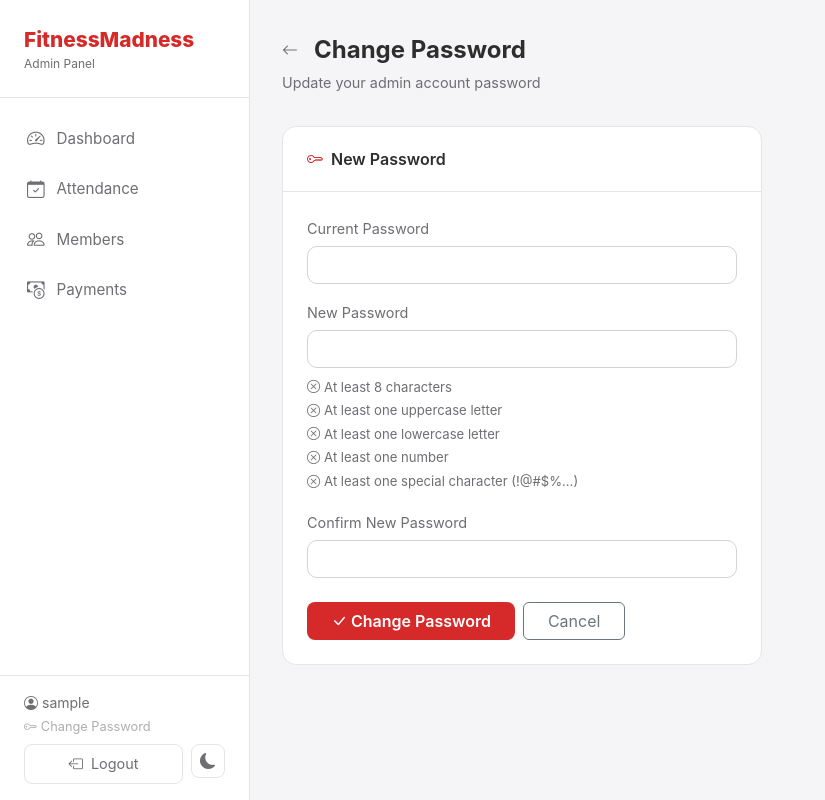
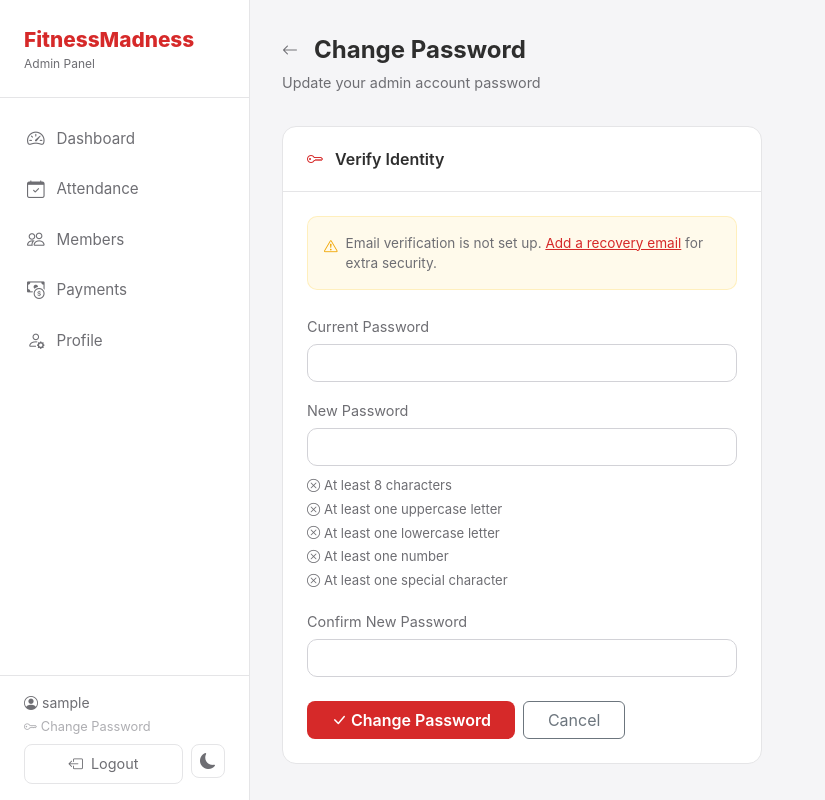
Before and after one commit to reymartlouie/fitnessmadness, a Flask app: page /admin/change-password in a window 1280 px wide. Shown: the whole page, without its empty margins (0-825 px from the left). Run offline with Flask 3, Linux system fonts and the light colour scheme; the visitor is signed in with stand-in values (Sample User, id 1); some libraries are stand-ins or nearby versions.

Commit message:
feat: admin profile + email OTP verification for password changes
Profile page (/admin/profile):
- Admin sets recovery email and phone
- Shows green badge when email is active, yellow warning when not set
- Inline Gmail App Password setup instructions

Change password — two-phase flow when email + mail config are set:
- Phase 1: enter current password → 'Send Code' fires a 6-digit OTP
  to the recovery email (expires 10 min, hashed in session)
- Phase 2: enter OTP + new password + confirm
- Falls back to single-step (current pw only) if no email is configured
- 'Resend Code' link restarts Phase 1

Backend:
- Admin model gains email + phone columns (migrate.py updated)
- Gmail SMTP via smtplib (MAIL_USERNAME / MAIL_PASSWORD in .env)
- Friendly error if credentials wrong or network fails
- OTP stored as bcrypt hash in session; expiry checked server-side

Co-Authored-By: Claude Sonnet 4.6 <noreply@anthropic.com>

```diff
--- a/config.py
+++ b/config.py
@@ -23,4 +23,6 @@ class Config:
     SQLALCHEMY_TRACK_MODIFICATIONS = False
     WTF_CSRF_ENABLED = True
     PERMANENT_SESSION_LIFETIME = 1800  # 30 minutes admin auto-logout
-    GYM_NAME = os.environ.get('GYM_NAME', 'FitnessMadness')
+    GYM_NAME      = os.environ.get('GYM_NAME', 'FitnessMadness')
+    MAIL_USERNAME = os.environ.get('MAIL_USERNAME', '')
+    MAIL_PASSWORD = os.environ.get('MAIL_PASSWORD', '')
--- a/database/migrate.py
+++ b/database/migrate.py
@@ -13,6 +13,8 @@ from extensions import db
 MIGRATIONS = [
     ("members", "phone",  "ALTER TABLE members ADD COLUMN phone VARCHAR(20)"),
     ("members", "email",  "ALTER TABLE members ADD COLUMN email VARCHAR(120)"),
+    ("admins",  "email",  "ALTER TABLE admins ADD COLUMN email VARCHAR(120)"),
+    ("admins",  "phone",  "ALTER TABLE admins ADD COLUMN phone VARCHAR(20)"),
 ]
 
 CREATE_TABLES = [
--- a/models/admin.py
+++ b/models/admin.py
@@ -10,6 +10,8 @@ class Admin(UserMixin, db.Model):
     id = db.Column(db.Integer, primary_key=True)
     username = db.Column(db.String(80), unique=True, nullable=False)
     password_hash = db.Column(db.String(255), nullable=False)
+    email = db.Column(db.String(120), nullable=True)
+    phone = db.Column(db.String(20), nullable=True)
     created_at = db.Column(db.DateTime, default=datetime.utcnow)
 
     def set_password(self, password):
--- a/routes/admin.py
+++ b/routes/admin.py
@@ -1,14 +1,46 @@
 import csv
 import io
 import re
-from flask import Blueprint, render_template, request, Response, redirect, url_for, flash
+import random
+import smtplib
+from email.mime.text import MIMEText
+from email.mime.multipart import MIMEMultipart
+from datetime import date, datetime, time, timedelta
+from flask import Blueprint, render_template, request, Response, redirect, url_for, flash, session, current_app
 from flask_login import login_required, current_user
+from werkzeug.security import generate_password_hash, check_password_hash
 from models.member import Member, MembershipType, MEMBERSHIP_PRICES
 from models.attendance import Attendance
 from models.payment import Payment
 from extensions import db
-from datetime import date, datetime, time
 from dateutil.relativedelta import relativedelta
+
+
+def _send_otp_email(to_email, otp, gym_name):
+    username = current_app.config.get('MAIL_USERNAME', '')
+    password = current_app.config.get('MAIL_PASSWORD', '')
+    if not username or not password:
+        return False, 'Mail credentials not configured in .env (MAIL_USERNAME / MAIL_PASSWORD).'
+    try:
+        msg = MIMEMultipart('alternative')
+        msg['Subject'] = f'{gym_name} — Verification Code'
+        msg['From'] = username
+        msg['To'] = to_email
+        body = (
+            f'Your verification code is:\n\n'
+            f'  {otp}\n\n'
+            f'This code expires in 10 minutes.\n'
+            f'If you did not request this, ignore this email.'
+        )
+        msg.attach(MIMEText(body, 'plain'))
+        with smtplib.SMTP_SSL('smtp.gmail.com', 465, timeout=10) as server:
+            server.login(username, password)
+            server.sendmail(username, to_email, msg.as_string())
+        return True, None
+    except smtplib.SMTPAuthenticationError:
+        return False, 'Gmail authentication failed. Check MAIL_PASSWORD — use a Google App Password, not your login password.'
+    except Exception as e:
+        return False, f'Could not send email: {e}'
 
 
 def _validate_password(password):
@@ -441,34 +473,90 @@ def delete_member(member_id):
     return redirect(url_for('admin.members'))
 
 
+@admin_bp.route('/profile', methods=['GET', 'POST'])
+@login_required
+def profile():
+    if request.method == 'POST':
+        email = request.form.get('email', '').strip()
+        phone = request.form.get('phone', '').strip()
+        current_user.email = email or None
+        current_user.phone = phone or None
+        db.session.commit()
+        flash('Profile updated.', 'success')
+        return redirect(url_for('admin.profile'))
+    return render_template('admin/profile.html')
+
+
 @admin_bp.route('/change-password', methods=['GET', 'POST'])
 @login_required
 def change_password():
-    if request.method == 'POST':
+    has_email = bool(current_user.email)
+    mail_ok   = bool(current_app.config.get('MAIL_USERNAME') and current_app.config.get('MAIL_PASSWORD'))
+    use_otp   = has_email and mail_ok
+
+    # Step 1 — verify current password and send OTP
+    if request.method == 'POST' and request.form.get('action') == 'send_code':
         current_pw = request.form.get('current_password', '').strip()
-        new_pw = request.form.get('new_password', '').strip()
+        if not current_user.check_password(current_pw):
+            flash('Current password is incorrect.', 'danger')
+            return render_template('admin/change_password.html', phase=1, use_otp=use_otp)
+
+        otp = str(random.randint(100000, 999999))
+        ok, err = _send_otp_email(current_user.email, otp, current_app.config['GYM_NAME'])
+        if not ok:
+            flash(err, 'danger')
+            return render_template('admin/change_password.html', phase=1, use_otp=use_otp)
+
+        session['pw_otp']     = generate_password_hash(otp)
+        session['pw_otp_exp'] = (datetime.utcnow() + timedelta(minutes=10)).isoformat()
+        flash(f'A 6-digit code was sent to {current_user.email}. It expires in 10 minutes.', 'success')
+        return render_template('admin/change_password.html', phase=2, use_otp=use_otp)
+
+    # Step 2 — verify OTP + set new password (or direct submit when no OTP)
+    if request.method == 'POST' and request.form.get('action') == 'change':
+        current_pw = request.form.get('current_password', '').strip()
+        new_pw     = request.form.get('new_password', '').strip()
         confirm_pw = request.form.get('confirm_password', '').strip()
+        otp_input  = request.form.get('otp', '').strip()
 
         if not current_user.check_password(current_pw):
             flash('Current password is incorrect.', 'danger')
-            return render_template('admin/change_password.html')
+            return render_template('admin/change_password.html', phase=1, use_otp=use_otp)
+
+        if use_otp:
+            stored_hash = session.get('pw_otp')
+            exp_str     = session.get('pw_otp_exp')
+            if not stored_hash or not exp_str:
+                flash('No verification code found. Please request a new code.', 'danger')
+                return render_template('admin/change_password.html', phase=1, use_otp=use_otp)
+            if datetime.utcnow() > datetime.fromisoformat(exp_str):
+                session.pop('pw_otp', None); session.pop('pw_otp_exp', None)
+                flash('Verification code expired. Please request a new one.', 'danger')
+                return render_template('admin/change_password.html', phase=1, use_otp=use_otp)
+            if not check_password_hash(stored_hash, otp_input):
+                flash('Incorrect verification code.', 'danger')
+                return render_template('admin/change_password.html', phase=2, use_otp=use_otp)
 
         errors = _validate_password(new_pw)
         if errors:
             flash('New password does not meet requirements: ' + ' · '.join(errors), 'danger')
-            return render_template('admin/change_password.html')
+            phase = 2 if use_otp else 1
+            return render_template('admin/change_password.html', phase=phase, use_otp=use_otp)
 
         if new_pw != confirm_pw:
             flash('New passwords do not match.', 'danger')
-            return render_template('admin/change_password.html')
+            phase = 2 if use_otp else 1
+            return render_template('admin/change_password.html', phase=phase, use_otp=use_otp)
 
         if current_user.check_password(new_pw):
             flash('New password must be different from the current password.', 'danger')
-            return render_template('admin/change_password.html')
+            phase = 2 if use_otp else 1
+            return render_template('admin/change_password.html', phase=phase, use_otp=use_otp)
 
+        session.pop('pw_otp', None); session.pop('pw_otp_exp', None)
         current_user.set_password(new_pw)
         db.session.commit()
         flash('Password changed successfully.', 'success')
         return redirect(url_for('admin.dashboard'))
 
-    return render_template('admin/change_password.html')
+    return render_template('admin/change_password.html', phase=1, use_otp=use_otp)
--- a/templates/admin/base.html
+++ b/templates/admin/base.html
@@ -416,6 +416,10 @@
                class="nav-link {% if request.endpoint in ['admin.payments'] %}active{% endif %}">
                 <i class="bi bi-cash-coin"></i> Payments
             </a>
+            <a href="{{ url_for('admin.profile') }}"
+               class="nav-link {% if request.endpoint == 'admin.profile' %}active{% endif %}">
+                <i class="bi bi-person-gear"></i> Profile
+            </a>
         </nav>
 
         <div class="sidebar-footer">
--- a/templates/admin/change_password.html
+++ b/templates/admin/change_password.html
@@ -11,18 +11,104 @@
 </div>
 <div class="page-subtitle">Update your admin account password</div>
 
-<div class="table-card" style="max-width: 480px;">
+<div class="table-card" style="max-width:480px;">
     <div class="table-card-header">
-        <i class="bi bi-key me-2" style="color:var(--accent);"></i>New Password
+        <i class="bi bi-key me-2" style="color:var(--accent);"></i>
+        {% if phase == 2 %}Enter Verification Code{% else %}Verify Identity{% endif %}
     </div>
     <div class="p-4">
-        <form method="POST" id="pwForm" novalidate>
+
+        <!-- OTP not configured notice -->
+        {% if not use_otp %}
+        <div class="d-flex align-items-start gap-2 mb-4 p-3"
+             style="background:rgba(255,193,7,0.08);border:1px solid rgba(255,193,7,0.2);border-radius:10px;font-size:0.85rem;">
+            <i class="bi bi-exclamation-triangle mt-1" style="color:#f0a500;"></i>
+            <span class="text-muted">
+                Email verification is not set up.
+                <a href="{{ url_for('admin.profile') }}" style="color:var(--accent);">Add a recovery email</a>
+                for extra security.
+            </span>
+        </div>
+        {% endif %}
+
+        <!-- ── PHASE 1: current password + send code ── -->
+        {% if phase != 2 %}
+        <form method="POST" id="pwForm">
             <input type="hidden" name="csrf_token" value="{{ csrf_token() }}">
+            <input type="hidden" name="action"
+                   value="{{ 'send_code' if use_otp else 'change' }}">
 
             <div class="mb-3">
                 <label class="form-label">Current Password</label>
-                <input type="password" name="current_password" id="currentPw"
-                       class="form-control" required autocomplete="current-password">
+                <input type="password" name="current_password" class="form-control"
+                       required autocomplete="current-password">
+            </div>
+
+            {% if not use_otp %}
+            <!-- No OTP — show new password fields directly -->
+            <div class="mb-3">
+                <label class="form-label">New Password</label>
+                <input type="password" name="new_password" id="newPw"
+                       class="form-control" required autocomplete="new-password"
+                       oninput="checkStrength()">
+                <div class="mt-2" id="reqs" style="font-size:0.82rem;line-height:1.8;">
+                    <div id="r-len"  class="req"><i class="bi bi-x-circle me-1"></i>At least 8 characters</div>
+                    <div id="r-up"   class="req"><i class="bi bi-x-circle me-1"></i>At least one uppercase letter</div>
+                    <div id="r-low"  class="req"><i class="bi bi-x-circle me-1"></i>At least one lowercase letter</div>
+                    <div id="r-num"  class="req"><i class="bi bi-x-circle me-1"></i>At least one number</div>
+                    <div id="r-spec" class="req"><i class="bi bi-x-circle me-1"></i>At least one special character</div>
+                </div>
+            </div>
+            <div class="mb-4">
+                <label class="form-label">Confirm New Password</label>
+                <input type="password" name="confirm_password" id="confirmPw"
+                       class="form-control" required autocomplete="new-password"
+                       oninput="checkMatch()">
+                <div id="match-msg" class="mt-1" style="font-size:0.82rem;"></div>
+            </div>
+            {% endif %}
+
+            <div class="d-flex gap-2">
+                <button type="submit" class="btn px-4"
+                        style="background:var(--accent);color:#fff;border:none;border-radius:8px;font-weight:600;">
+                    {% if use_otp %}
+                        <i class="bi bi-send me-1"></i>Send Verification Code
+                    {% else %}
+                        <i class="bi bi-check-lg me-1"></i>Change Password
+                    {% endif %}
+                </button>
+                <a href="{{ url_for('admin.dashboard') }}" class="btn btn-outline-secondary px-4">Cancel</a>
+            </div>
+        </form>
+
+        <!-- ── PHASE 2: enter OTP + new password ── -->
+        {% else %}
+        <div class="d-flex align-items-center gap-2 mb-4 p-3"
+             style="background:rgba(25,180,90,0.08);border:1px solid rgba(25,180,90,0.2);border-radius:10px;">
+            <i class="bi bi-envelope-check" style="color:#1a9e58;font-size:1.2rem;flex-shrink:0;"></i>
+            <span style="font-size:0.88rem;color:var(--text-muted);">
+                A 6-digit code was sent to
+                <strong style="color:var(--text);">{{ current_user.email }}</strong>.
+                Enter it below.
+            </span>
+        </div>
+
+        <form method="POST" id="pwForm">
+            <input type="hidden" name="csrf_token" value="{{ csrf_token() }}">
+            <input type="hidden" name="action" value="change">
+
+            <div class="mb-3">
+                <label class="form-label">Current Password</label>
+                <input type="password" name="current_password" class="form-control"
+                       required autocomplete="current-password">
+            </div>
+
+            <div class="mb-3">
+                <label class="form-label">Verification Code</label>
+                <input type="text" name="otp" class="form-control"
+                       placeholder="6-digit code" maxlength="6"
+                       pattern="\d{6}" required autocomplete="one-time-code"
+                       style="letter-spacing:0.3rem;font-size:1.2rem;font-weight:600;">
             </div>
 
             <div class="mb-3">
@@ -30,13 +116,12 @@
                 <input type="password" name="new_password" id="newPw"
                        class="form-control" required autocomplete="new-password"
                        oninput="checkStrength()">
-                <!-- Live requirement checklist -->
-                <div class="mt-2" id="reqs" style="font-size:0.82rem; line-height:1.8;">
+                <div class="mt-2" id="reqs" style="font-size:0.82rem;line-height:1.8;">
                     <div id="r-len"  class="req"><i class="bi bi-x-circle me-1"></i>At least 8 characters</div>
                     <div id="r-up"   class="req"><i class="bi bi-x-circle me-1"></i>At least one uppercase letter</div>
                     <div id="r-low"  class="req"><i class="bi bi-x-circle me-1"></i>At least one lowercase letter</div>
                     <div id="r-num"  class="req"><i class="bi bi-x-circle me-1"></i>At least one number</div>
-                    <div id="r-spec" class="req"><i class="bi bi-x-circle me-1"></i>At least one special character (!@#$%…)</div>
+                    <div id="r-spec" class="req"><i class="bi bi-x-circle me-1"></i>At least one special character</div>
                 </div>
             </div>
 
@@ -48,16 +133,19 @@
                 <div id="match-msg" class="mt-1" style="font-size:0.82rem;"></div>
             </div>
 
-            <div class="d-flex gap-2">
-                <button type="submit" class="btn px-4" id="submitBtn"
+            <div class="d-flex gap-2 flex-wrap">
+                <button type="submit" class="btn px-4"
                         style="background:var(--accent);color:#fff;border:none;border-radius:8px;font-weight:600;">
                     <i class="bi bi-check-lg me-1"></i>Change Password
                 </button>
-                <a href="{{ url_for('admin.dashboard') }}" class="btn btn-outline-secondary px-4">
-                    Cancel
+                <a href="{{ url_for('admin.change_password') }}" class="btn btn-outline-secondary px-4">
+                    <i class="bi bi-arrow-repeat me-1"></i>Resend Code
                 </a>
+                <a href="{{ url_for('admin.dashboard') }}" class="btn btn-outline-secondary px-3">Cancel</a>
             </div>
         </form>
+        {% endif %}
+
     </div>
 </div>
 {% endblock %}
@@ -67,7 +155,7 @@
     .req { color: var(--text-muted); transition: color 0.15s; }
     .req.pass { color: #1a9e58; }
     [data-theme="dark"] .req.pass { color: #30d158; }
-    .req.pass .bi::before { content: "\f26b"; } /* bi-check-circle */
+    .req.pass .bi::before { content: "\f26b"; }
 </style>
 <script>
     const rules = [
@@ -82,17 +170,18 @@
         const pw = document.getElementById('newPw').value;
         rules.forEach(r => {
             const el = document.getElementById(r.id);
-            el.classList.toggle('pass', r.test(pw));
+            if (el) el.classList.toggle('pass', r.test(pw));
         });
         checkMatch();
     }
 
     function checkMatch() {
-        const nw = document.getElementById('newPw').value;
-        const cf = document.getElementById('confirmPw').value;
+        const nw = document.getElementById('newPw');
+        const cf = document.getElementById('confirmPw');
         const msg = document.getElementById('match-msg');
-        if (!cf) { msg.textContent = ''; return; }
-        if (nw === cf) {
+        if (!nw || !cf || !msg) return;
+        if (!cf.value) { msg.textContent = ''; return; }
+        if (nw.value === cf.value) {
             msg.style.color = 'var(--accent)';
             msg.innerHTML = '<i class="bi bi-check-circle me-1"></i>Passwords match';
         } else {
@@ -101,17 +190,21 @@
         }
     }
 
-    document.getElementById('pwForm').addEventListener('submit', function(e) {
-        const pw = document.getElementById('newPw').value;
-        const allPass = rules.every(r => r.test(pw));
-        const matched = pw === document.getElementById('confirmPw').value;
-        const current = document.getElementById('currentPw').value.trim();
-        if (!current || !allPass || !matched) {
-            e.preventDefault();
-            if (!current) document.getElementById('currentPw').focus();
-            else if (!allPass) document.getElementById('newPw').focus();
-            else document.getElementById('confirmPw').focus();
-        }
-    });
+    const form = document.getElementById('pwForm');
+    if (form) {
+        form.addEventListener('submit', function(e) {
+            const newPwEl = document.getElementById('newPw');
+            if (!newPwEl) return;
+            const pw = newPwEl.value;
+            const allPass = rules.every(r => r.test(pw));
+            const confirmEl = document.getElementById('confirmPw');
+            const matched = confirmEl && pw === confirmEl.value;
+            if (!allPass || !matched) {
+                e.preventDefault();
+                if (!allPass) newPwEl.focus();
+                else confirmEl.focus();
+            }
+        });
+    }
 </script>
 {% endblock %}
```
Also changed, not shown: templates/admin/profile.html (added, +87 -0 lines), 1 other file.
